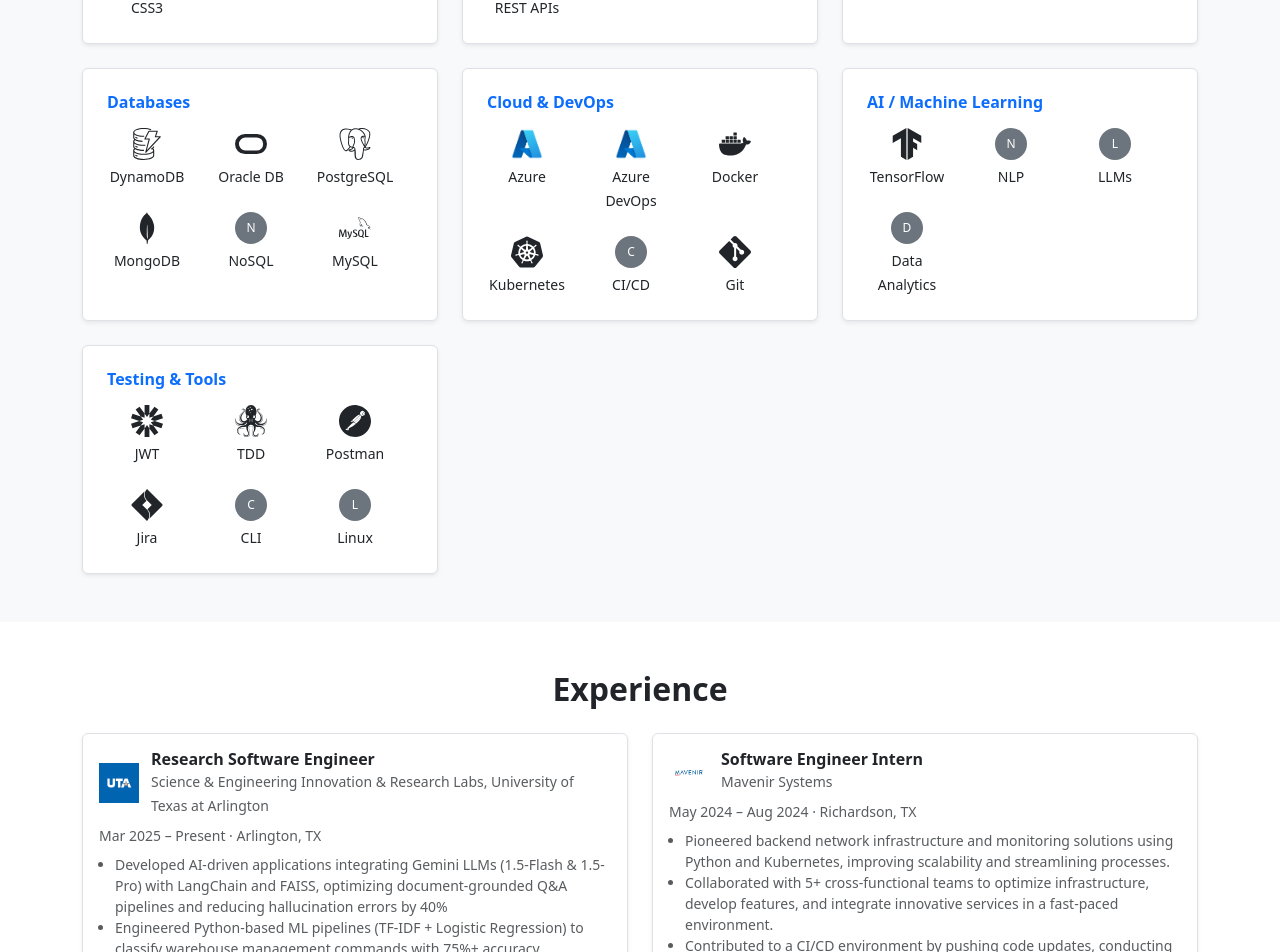
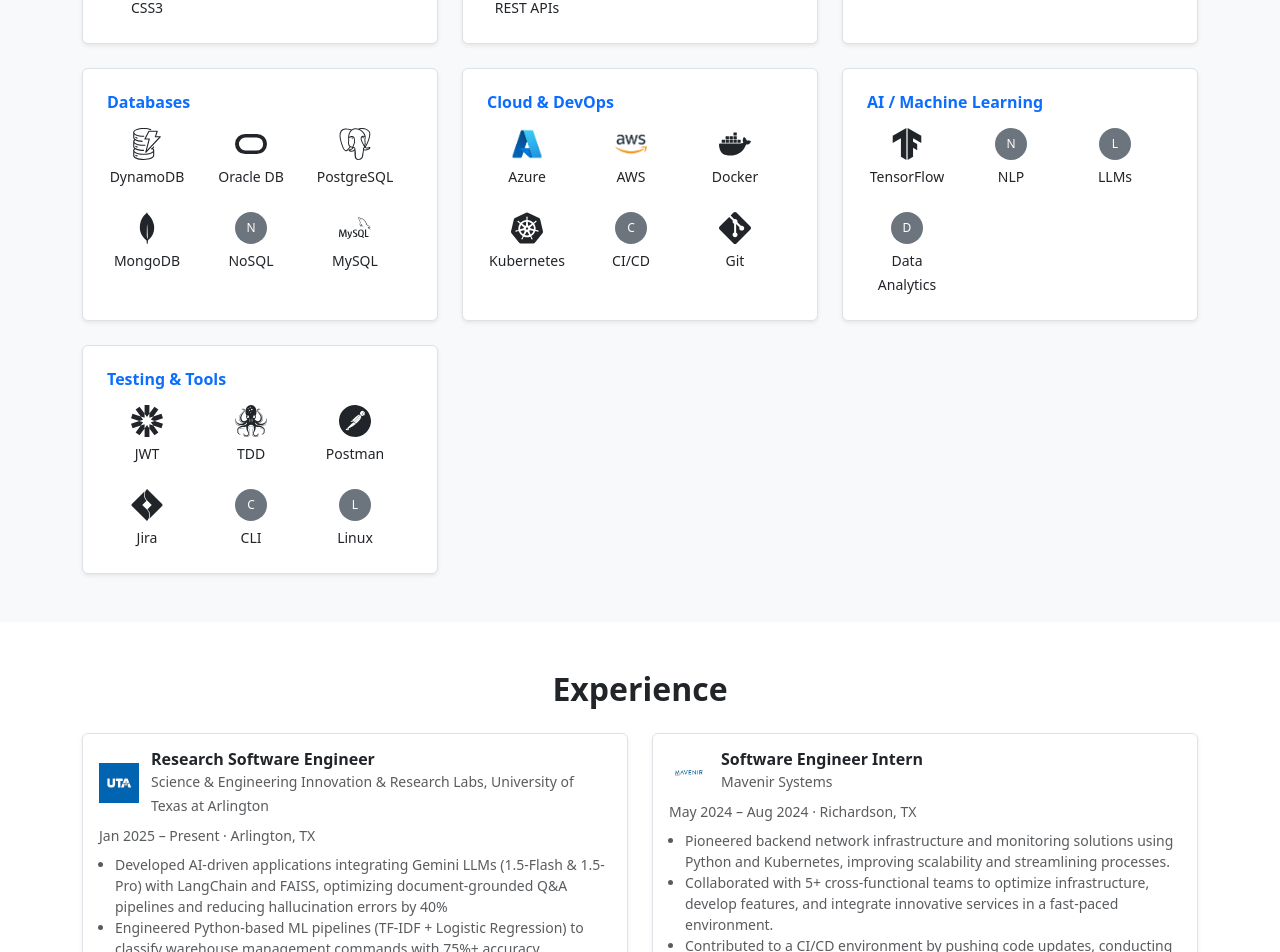
Before and after one commit to varadnair30/my_portfolio, a React (Create React App) app: page / in a window 1280 px wide. Shown: the part 1940-2892 px from the top of the page. Built offline with nearby package versions, Linux system fonts and the light colour scheme.

Commit message:
Added  testimonials

```diff
--- a/src/components/ExperienceSection.jsx
+++ b/src/components/ExperienceSection.jsx
@@ -5,7 +5,7 @@ const experiences = [
     title: "Research Software Engineer",
     company: "Science & Engineering Innovation & Research Labs, University of Texas at Arlington",
     logo: "/companies/uta.png",
-    duration: "Mar 2025 – Present",
+    duration: "Jan 2025 – Present",
     location: "Arlington, TX",
     bullets: [
       "Developed AI-driven applications integrating Gemini LLMs (1.5-Flash & 1.5-Pro) with LangChain and FAISS, optimizing document-grounded Q&A pipelines and reducing hallucination errors by 40%",
@@ -40,7 +40,7 @@ const experiences = [
     "Optimized data warehousing processes by 50% through campaign analysis using Adobe Analytics, Python, SQL, and Power BI.",
     "Diagnosed and resolved over 30 production issues within tight deadlines, collaborating closely with QA, IT, and Operations teams to enhance system performance."
   ],
-  tech: ["Python", "SQL", "Azure DevOps", "Adobe Analytics", "Power BI", "COSMOS DB"],
+  tech: ["Python", "NoSQL", "Azure DevOps", "Adobe Analytics", "Power BI", "COSMOS DB"],
   },
 
 ];
--- a/src/components/SkillsSection.jsx
+++ b/src/components/SkillsSection.jsx
@@ -71,10 +71,10 @@ const groupedSkills = [
         ),
       },
       {
-        name: "Azure DevOps",
+        name: "AWS",
         icon: (
           <img
-            src={process.env.PUBLIC_URL + "/azure.png"}
+            src={process.env.PUBLIC_URL + "/aws.png"}
             alt="Azure DevOps"
             style={{ width: "32px", height: "32px", objectFit: "contain" }}
           />
--- a/src/components/TestimonialsSection.jsx
+++ b/src/components/TestimonialsSection.jsx
@@ -24,7 +24,7 @@ const testimonials = [
     title: "Technical Project/Program Manager",
     linkedIn: "https://www.linkedin.com/in/owen-turnbull/",
     image: process.env.PUBLIC_URL + "/testimonials/owen.jpeg",
-    text: `For anyone seeking a dedicated and highly capable Engineering Intern, Varad is the person you need. During our time working together at Mavenir, I was consistently impressed by his professionalism, clarity of thought, and methodical problem-solving abilities. One particular instance that stands out was when Varad assisted me in troubleshooting a complex Python-based automation script. His structured approach to debugging, combined with his ability to break down the problem and communicate solutions clearly, showcased his strong technical foundation and maturity beyond his experience level.
+    text: `For anyone seeking a dedicated and highly capable Engineer, Varad is the person you need. During our time working together at Mavenir, I was consistently impressed by his professionalism, clarity of thought, and methodical problem-solving abilities. One particular instance that stands out was when Varad assisted me in troubleshooting a complex Python-based automation script. His structured approach to debugging, combined with his ability to break down the problem and communicate solutions clearly, showcased his strong technical foundation and maturity beyond his experience level.
 
     Varad’s passion for engineering and his proactive attitude make him a standout team player. He doesn’t just solve problems — he ensures long-term solutions by understanding the root cause and improving processes wherever possible. I have no doubt that Varad will excel in his future endeavors and grow into a top-tier engineer in any organization he joins`,
     color: "hsla(67, 71%, 85%, 1.00)",
```
Also changed, not shown: public/aws.png (added).
